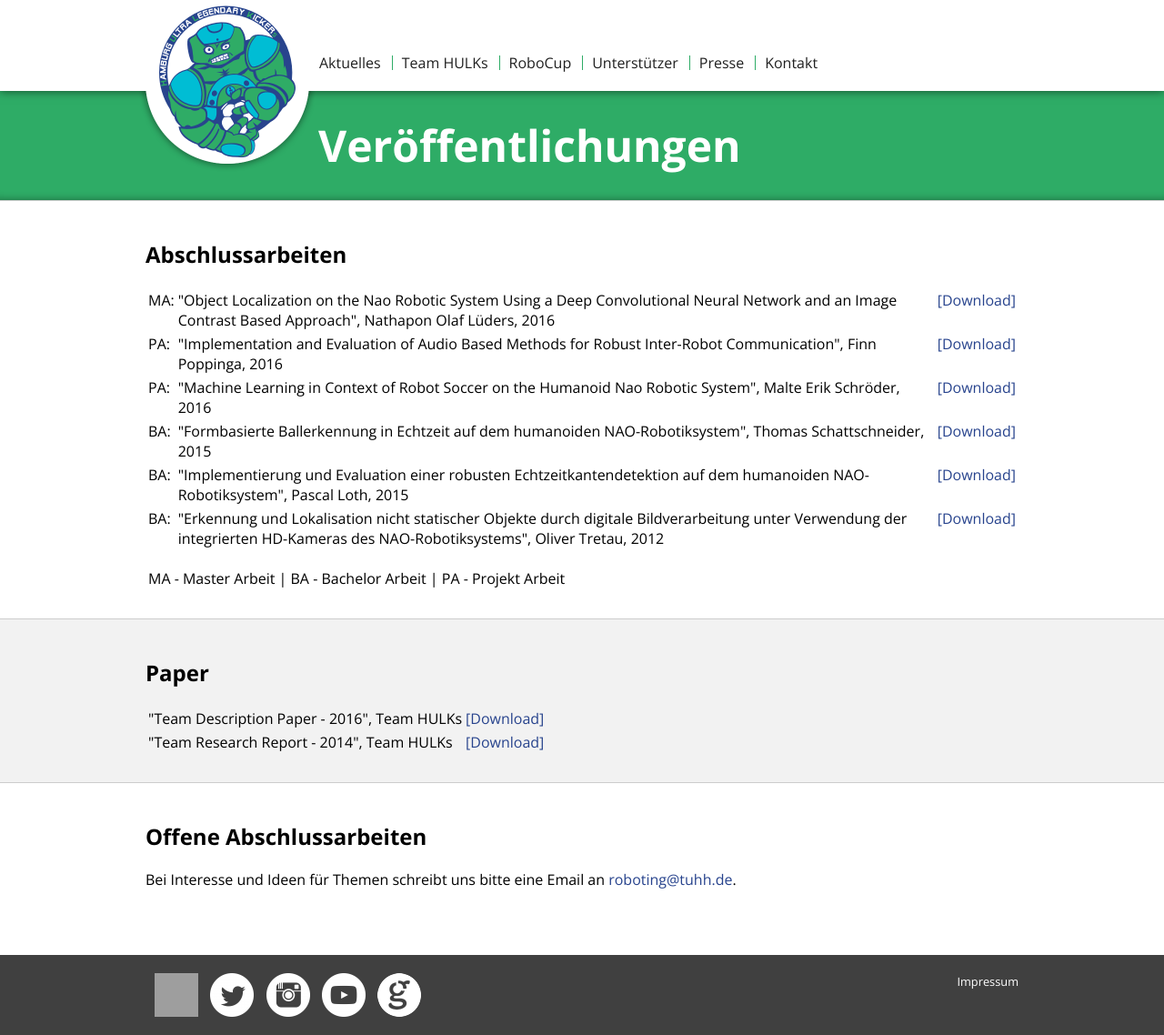
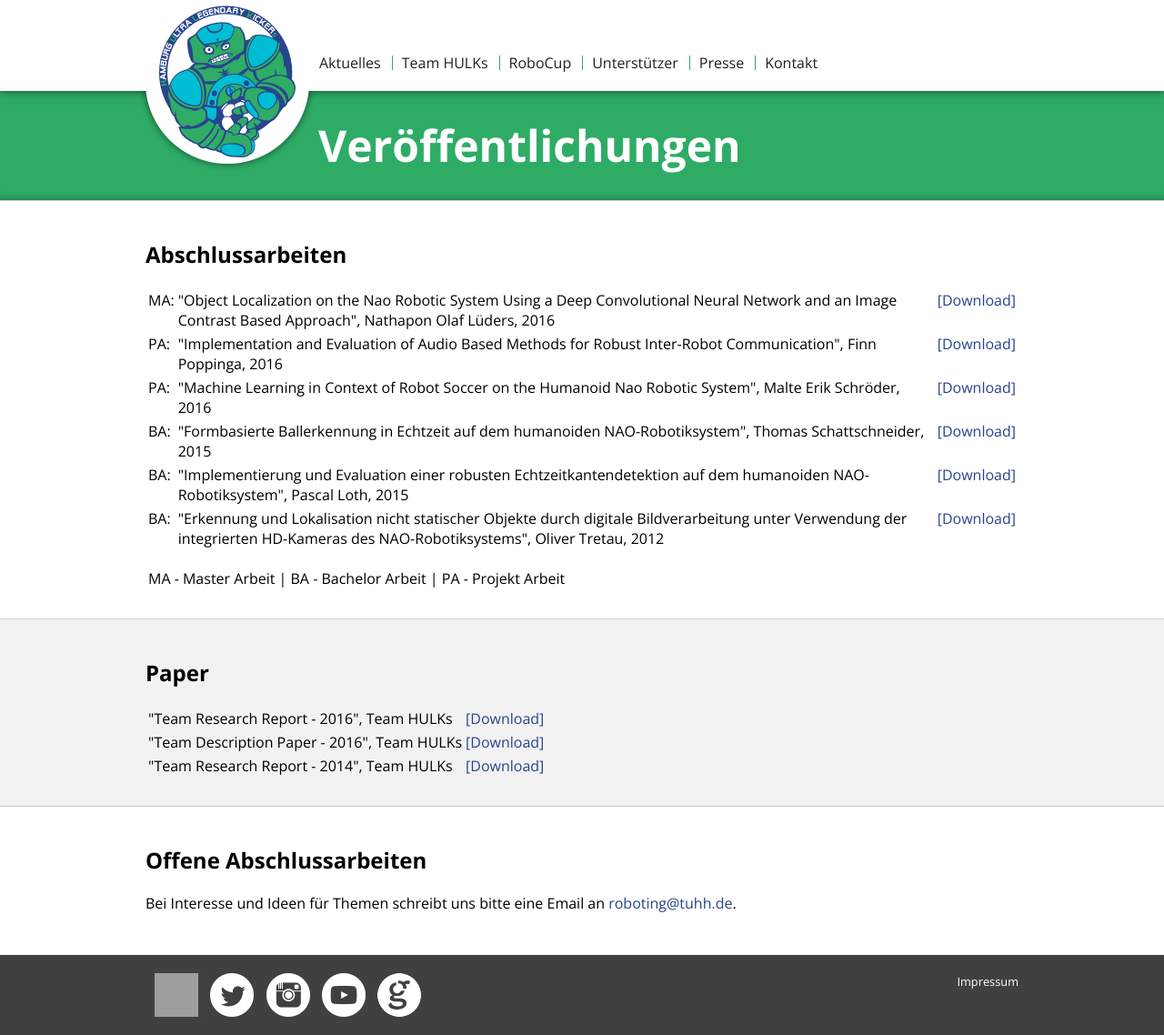
Before and after one commit to HULKs/hulks.github.io, a Jekyll site: the page built from teamhulks/publications.html, in a window 1280 px wide and 1138 px high. Shown: the whole window at 91% size. Built offline with Jekyll 4.4.1, drawn with Linux system fonts in a browser that asks for light colours; grey boxes are pictures that could not be loaded.

Commit message:
Add link to 2016 Team Research Report

```diff
--- a/teamhulks/publications.html
+++ b/teamhulks/publications.html
@@ -57,6 +57,10 @@
     <h2>Paper</h2>
     <table>
       <tr>
+        <td>"Team Research Report - 2016", Team HULKs</td>
+        <td valign="top"><a href="{{site.path}}/_files/TRR_2016.pdf" target="_blank">[Download]</a></td>
+      </tr>
+      <tr>
         <td>"Team Description Paper - 2016", Team HULKs</td>
         <td valign="top"><a href="{{site.path}}/_files/TDP_2016.pdf" target="_blank">[Download]</a></td>
       </tr>
```
